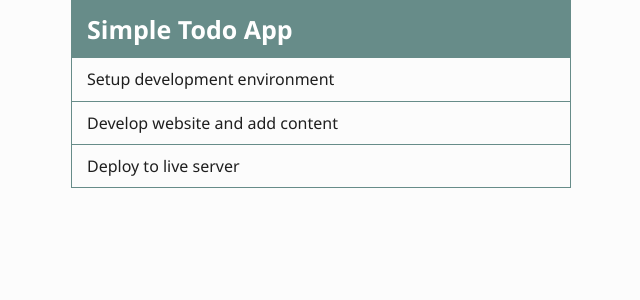
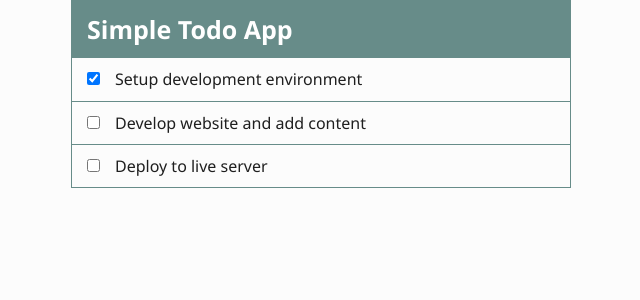
Before and after one commit to phucph0501/react-learn, a React (Create React App) app: page / in a window 1280 px wide. Shown: the top 300 px of the page, without its empty margins (319-959 px from the left). Built offline with nearby package versions, Linux system fonts and the light colour scheme.

Commit message:
4 files modified

```diff
--- a/src/components/App.js
+++ b/src/components/App.js
@@ -4,6 +4,9 @@ import Header from './layout/Header';
 import Todos from './Todos.js';
 
 class App extends React.Component {
+  handleCheckboxChange = () => {
+    alert('test');
+  };
   state = {
     todos: [
       {
@@ -27,7 +30,10 @@ class App extends React.Component {
     return (
       <div className="container">
         <Header />
-        <Todos todos={this.state.todos} />
+        <Todos
+          todos={this.state.todos}
+          handleChange={this.handleCheckboxChange}
+        />
       </div>
     );
   }
--- a/src/components/TodoItem.js
+++ b/src/components/TodoItem.js
@@ -2,7 +2,16 @@ import React from 'react';
 
 class TodoItem extends React.Component {
   render() {
-    return <li className="todo-item">{this.props.todo.title}</li>;
+    return (
+      <li className="todo-item">
+        <input
+          type="checkbox"
+          checked={this.props.todo.completed}
+          onChange={this.props.handleChange}
+        />
+        {this.props.todo.title}
+      </li>
+    );
   }
 }
 export default TodoItem;
--- a/src/components/Todos.js
+++ b/src/components/Todos.js
@@ -7,7 +7,11 @@ class Todos extends React.Component {
       <div>
         <ul>
           {this.props.todos.map((todo) => (
-            <TodoItem key={todo.id} todo={todo} />
+            <TodoItem
+              key={todo.id}
+              todo={todo}
+              handleChange={this.props.handleChange}
+            />
           ))}
         </ul>
       </div>
--- a/src/style.css
+++ b/src/style.css
@@ -30,3 +30,7 @@ body {
   padding: 10px 15px;
   border-top: 1px solid #678c89;
 }
+
+.todo-item input{
+  margin-right: 15px;
+}
```
